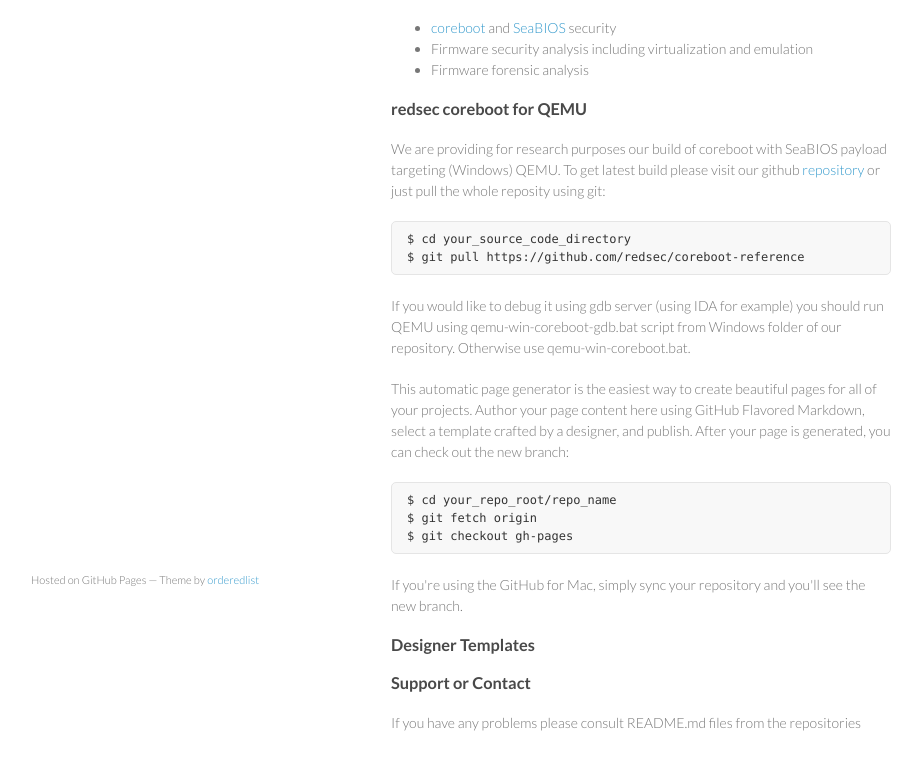
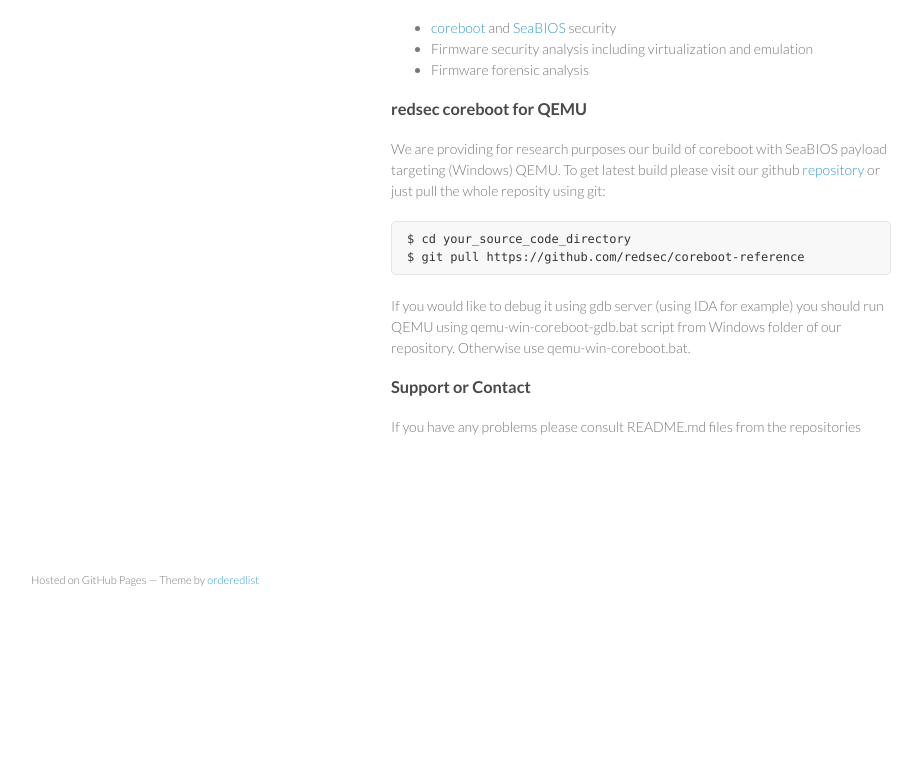
Before and after one commit to redsec/redsec.github.io, a plain HTML site: page index.html in a window 1280 px wide. Shown: the part 141-910 px from the top of the page, without its empty margins (179-1101 px from the left). After the commit the page ends 800 px from the top, so only its background shows below. Drawn offline with Linux system fonts and the light colour scheme.

Commit message:
Update index.html

```diff
--- a/index.html
+++ b/index.html
@@ -46,20 +46,6 @@ $ git pull https://github.com/redsec/coreboot-reference
 <p></p>If you would like to debug it using gdb server (using IDA for example) you should run QEMU using qemu-win-coreboot-gdb.bat script from Windows folder of our repository. Otherwise use qemu-win-coreboot.bat.
 </p>
 
-
-<p>This automatic page generator is the easiest way to create beautiful pages for all of your projects. Author your page content here using GitHub Flavored Markdown, select a template crafted by a designer, and publish. After your page is generated, you can check out the new branch:</p>
-
-<pre><code>$ cd your_repo_root/repo_name
-$ git fetch origin
-$ git checkout gh-pages
-</code></pre>
-
-<p>If you're using the GitHub for Mac, simply sync your repository and you'll see the new branch.</p>
-
-<h3>
-<a name="designer-templates" class="anchor" href="#designer-templates"><span class="octicon octicon-link"></span></a>Designer Templates</h3>
-
-
 <h3>
 <a name="support-or-contact" class="anchor" href="#support-or-contact"><span class="octicon octicon-link"></span></a>Support or Contact</h3>
 
```
